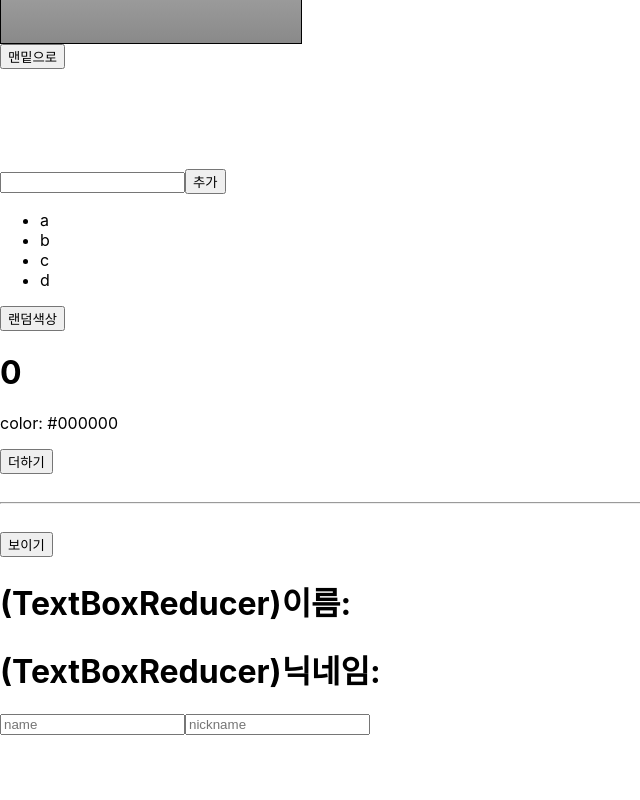
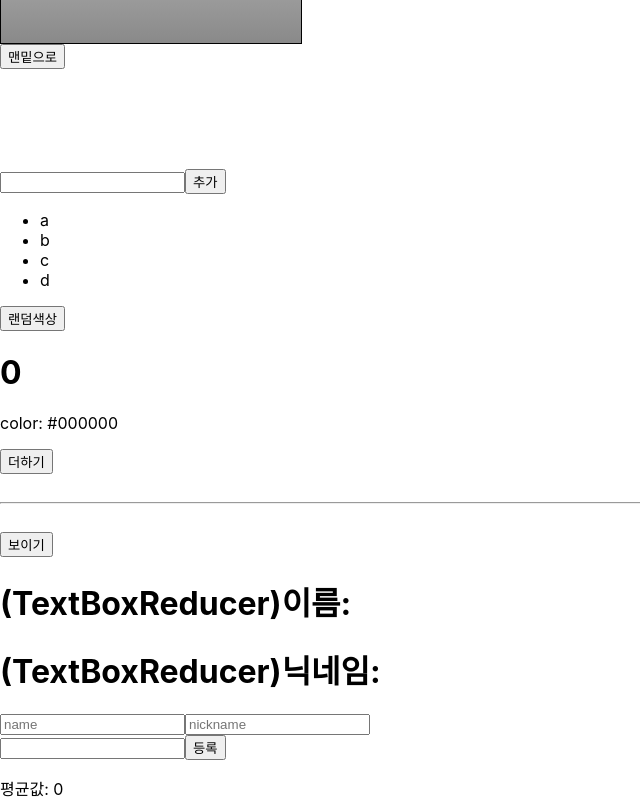
Before and after one commit to gonnichiwa/react-playground, a React (Create React App) app: page / in a window 1280 px wide. Shown: the part 2595-3395 px from the top of the page, without its empty margins (0-640 px from the left). Before the commit the page ends 3330 px from the top, so only its background shows below. Built offline with nearby package versions, Linux system fonts and the light colour scheme.

Commit message:
useMemo : useMemo사용전 평균값 계산 component생성

```diff
--- /dev/null
+++ b/src/Average.js
@@ -0,0 +1,39 @@
+import React, { useState, useRef } from "react";
+
+const getAverage = (list) => {
+    if(list.length === 0) return 0;
+    const sum = list.reduce((a,b) => a+b);
+    console.log('sum: ',sum);
+    return sum / list.length;
+  }
+
+const Average = () => {
+  const [value, setValue] = useState("");
+  const [list, setList] = useState([]);
+  const onChange = (e) => {
+    setValue(e.target.value);
+  };
+  const inputRef = useRef();
+  const onInsert = () => {
+    const nextList = list.concat(parseInt(value));
+    setList(nextList);
+    setValue("");
+    inputRef.current.focus();
+  };
+  return (
+    <div>
+      <input ref={inputRef} type="text" value={value} onChange={onChange} />
+      <button onClick={onInsert}>등록</button>
+      <ul>
+        {list.map((value, index) => (
+          <li key={index}>{value}</li>
+        ))}
+      </ul>
+      <div>
+        평균값: {getAverage(list)} {/** input이 onChange될때마다 getAverage호출됨 */}
+      </div>
+    </div>
+  );
+};
+
+export default Average;
--- a/src/index.js
+++ b/src/index.js
@@ -19,6 +19,7 @@ import TextBoxUseStateApp from './TextBoxUseStateApp';
 import reportWebVitals from './reportWebVitals';
 import LifeCycleSampleApp from './LifeCycleSampleApp';
 import CounterReducer from './CounterReducer';
+import Average from './Average';
 
 const root = ReactDOM.createRoot(document.getElementById('root'));
 root.render(
@@ -45,6 +46,7 @@ root.render(
     <hr/>
     <br/>
     <TextBoxUseStateApp/>
+    <Average/>
   </React.StrictMode>
 );
 
```
